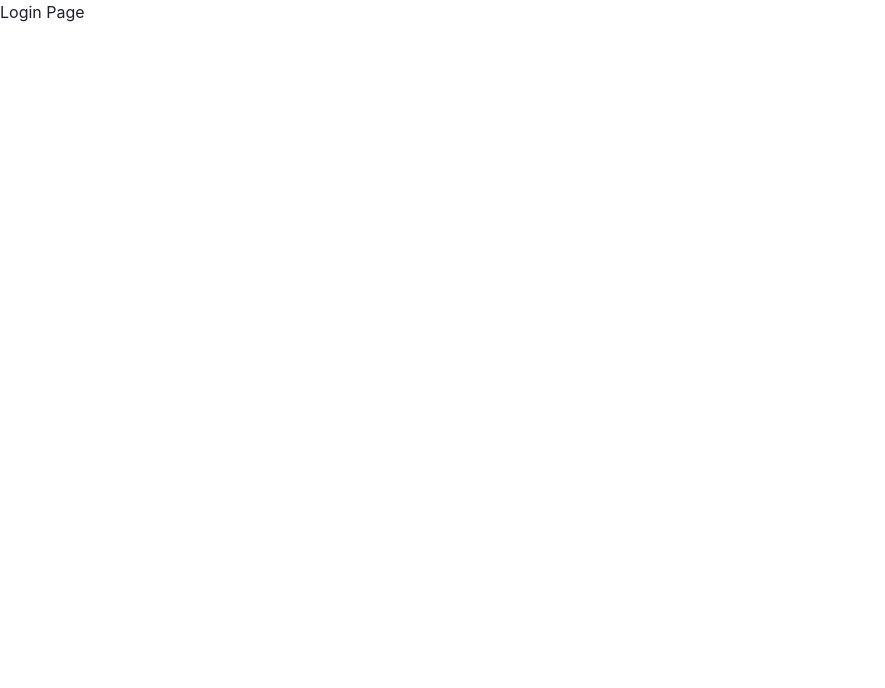
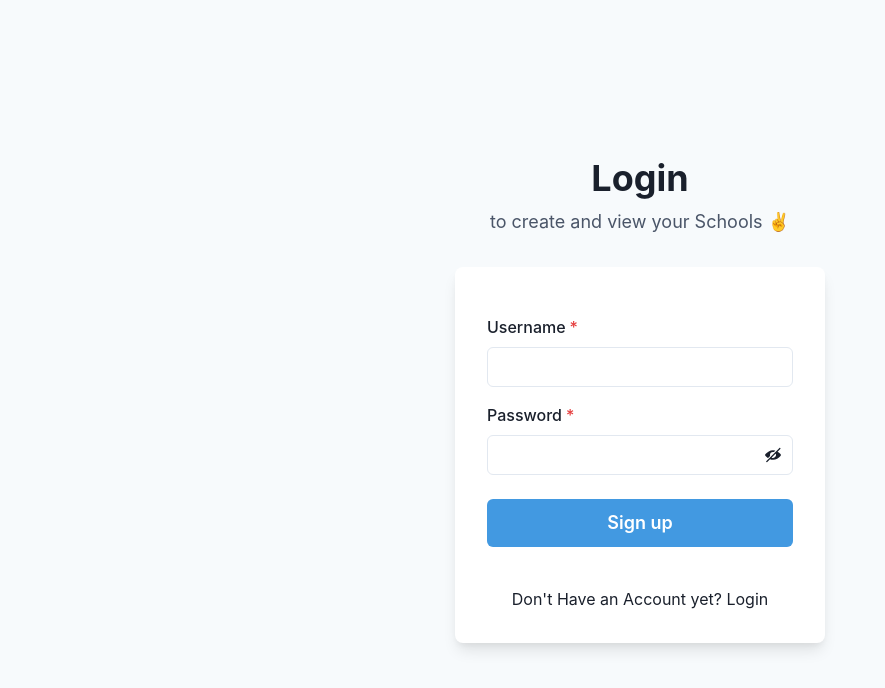
Before and after one commit to kahoragachau/skoolie-frontend, a React (Create React App) app: page /login in a window 1280 px wide. Shown: the top 688 px of the page, without its empty margins (0-885 px from the left). Built offline with nearby package versions, Linux system fonts and the light colour scheme.

Commit message:
- Update Login Component

```diff
--- a/src/components/Login.js
+++ b/src/components/Login.js
@@ -1,10 +1,122 @@
-// import { render } from "@testing-library/react";
+import {
+    Flex,
+    Box,
+    FormControl,
+    FormLabel,
+    Input,
+    InputGroup,
+    HStack,
+    InputRightElement,
+    Stack,
+    Button,
+    Heading,
+    Text,
+    useColorModeValue,
+    // Link,
+  } from '@chakra-ui/react';
+  import { useState } from 'react';
+  import { ViewIcon, ViewOffIcon } from '@chakra-ui/icons';
+  import { useNavigate } from "react-router-dom"
+  import { Link } from "react-router-dom"
 
 function Login(){
+    const [showPassword, setShowPassword] = useState(false);
+    const [username, setUsername] = useState("");
+    const [password, setPassword] = useState("");
+    // const [role, setRole] = useState("")
+
+    const navigate = useNavigate()
+
+    function handleSubmit(){
+        fetch("https://mysite-i1e8.onrender.com/login",{
+            method: "POST",
+            headers: {
+                "Content-Type": "application/json"
+            },
+            body: JSON.stringify({
+                username,
+                password
+            })
+        })
+        .then((res) => {
+            console.log(res)
+            if(res.ok) {
+                res.json().then(() => navigate("/dashboard"))
+                // alert("Created User!!")
+            } else {
+                // res.json().then((err) => )
+                alert("Couldn't find the User!!")
+            }
+        })
+    }
+
     return(
-        <>
-        <h1>Login Page</h1>
-        </>
+        <Flex
+        minH={'100vh'}
+        align={'center'}
+        justify={'center'}
+        bg={useColorModeValue('gray.50', 'gray.800')}>
+        <Stack spacing={8} mx={'auto'} maxW={'lg'} py={12} px={6}>
+          <Stack align={'center'}>
+            <Heading fontSize={'4xl'} textAlign={'center'}>
+              Login
+            </Heading>
+            <Text fontSize={'lg'} color={'gray.600'}>
+              to create and view your Schools ✌️
+            </Text>
+          </Stack>
+          <Box
+            rounded={'lg'}
+            bg={useColorModeValue('white', 'gray.700')}
+            boxShadow={'lg'}
+            p={8}>
+            <Stack spacing={4}>
+              <HStack>
+              </HStack>
+              <FormControl id="email" isRequired>
+                <FormLabel>Username</FormLabel>
+                <Input type="text"  onChange={(event) => setUsername(event.target.value)}/>
+              </FormControl>
+              <FormControl id="password" isRequired>
+                <FormLabel>Password</FormLabel>
+                <InputGroup>
+                  <Input type={showPassword ? 'text' : 'password'} onChange={(event) => setPassword}/>
+                  <InputRightElement h={'full'}>
+                    <Button
+                      variant={'ghost'}
+                      onClick={() =>
+                        setShowPassword((showPassword) => !showPassword)
+                      }>
+                      {showPassword ? <ViewIcon /> : <ViewOffIcon />}
+                    </Button>
+                  </InputRightElement>
+                </InputGroup>
+              </FormControl>
+              {/* <FormControl id="email" isRequired>
+                <FormLabel>Role</FormLabel>
+                <Input type="text"  onChange={(event) => setRole(event.target.value)}/>
+              </FormControl> */}
+              <Stack spacing={10} pt={2}>
+                <Button
+                  loadingText="Submitting"
+                  size="lg"
+                  bg={'blue.400'}
+                  color={'white'}
+                  _hover={{
+                    bg: 'blue.500',
+                  }} onClick={handleSubmit}>
+                  Sign up
+                </Button>
+              </Stack>
+              <Stack pt={6}>
+                <Text align={'center'}>
+                  Don't Have an Account yet?<Link color='red' to="/"> Login</Link>
+                </Text>
+              </Stack>
+            </Stack>
+          </Box>
+        </Stack>
+      </Flex>
     )
 }
 
```
